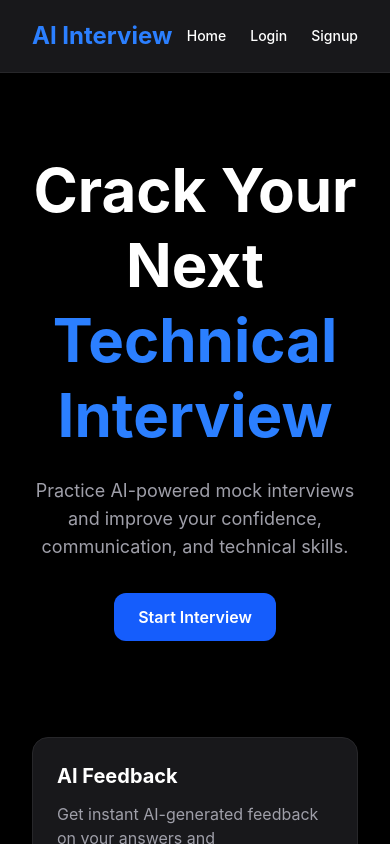
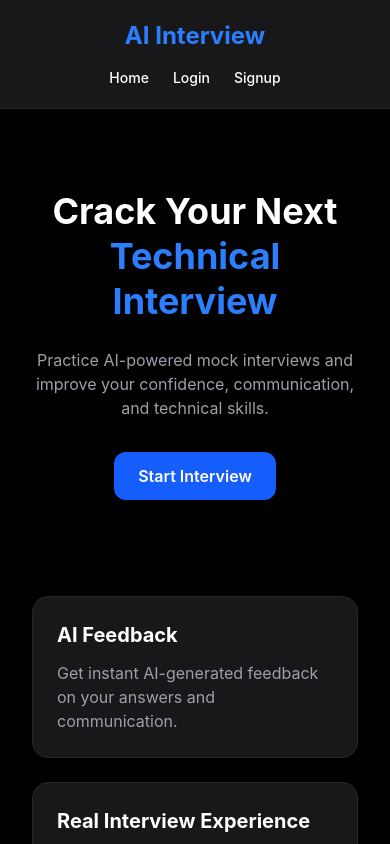
Before and after one commit to s-sandhiya-06/AI-mock-interview-platform, a React (Vite) app in the folder client/: page / in a window 390 px wide. Shown: the top 844 px of the page. Built offline with nearby package versions, Linux system fonts and the light colour scheme.

Commit message:
Improved UI responsiveness and reusable components

```diff
--- /dev/null
+++ b/client/src/components/Button.jsx
@@ -0,0 +1,9 @@
+function Button({ text }) {
+  return (
+    <button className="w-full bg-blue-600 hover:bg-blue-700 transition py-3 rounded-xl font-semibold">
+      {text}
+    </button>
+  )
+}
+
+export default Button
--- a/client/src/components/Navbar.jsx
+++ b/client/src/components/Navbar.jsx
@@ -2,7 +2,7 @@ import { Link } from 'react-router-dom'
 
 function Navbar() {
   return (
-    <nav className="flex items-center justify-between px-8 py-5 bg-zinc-900 border-b border-zinc-800">
+    <nav className="flex flex-col md:flex-row items-center justify-between px-6 md:px-8 py-5 gap-4 bg-zinc-900 border-b border-zinc-800">
       <h1 className="text-2xl font-bold text-blue-500">
         AI Interview
       </h1>
--- a/client/src/pages/Home.jsx
+++ b/client/src/pages/Home.jsx
@@ -3,12 +3,12 @@ function Home() {
     <div className="px-8 py-20">
 
       <div className="max-w-5xl mx-auto text-center">
-        <h1 className="text-6xl font-bold leading-tight">
+        <h1 className="text-4xl md:text-6xl font-bold leading-tight">
           Crack Your Next
           <span className="text-blue-500"> Technical Interview</span>
         </h1>
 
-        <p className="text-zinc-400 mt-6 text-lg">
+        <p className="text-zinc-400 mt-6 text-base md:text-lg">
           Practice AI-powered mock interviews and improve your confidence,
           communication, and technical skills.
         </p>
@@ -20,7 +20,7 @@ function Home() {
 
       <div className="grid md:grid-cols-3 gap-6 mt-24 max-w-6xl mx-auto">
 
-        <div className="bg-zinc-900 p-6 rounded-2xl border border-zinc-800">
+        <div className="bg-zinc-900 p-6 rounded-2xl border border-zinc-800 hover:border-blue-500 transition">
           <h2 className="text-xl font-bold mb-3">
             AI Feedback
           </h2>
--- a/client/src/pages/Login.jsx
+++ b/client/src/pages/Login.jsx
@@ -1,5 +1,6 @@
 import { Link } from 'react-router-dom'
 import Input from '../components/Input'
+import Button from '../components/Button'
 
 function Login() {
   return (
@@ -27,9 +28,7 @@ function Login() {
             placeholder="Enter your password"
           />
 
-          <button className="w-full bg-blue-600 hover:bg-blue-700 transition py-3 rounded-xl font-semibold">
-            Login
-          </button>
+          <Button text="Login" />
 
           <p className="text-sm text-zinc-400 text-center">
             Don’t have an account?{' '}
--- a/client/src/pages/Signup.jsx
+++ b/client/src/pages/Signup.jsx
@@ -1,5 +1,6 @@
 import Input from '../components/Input'
 import { Link } from 'react-router-dom'
+import Button from '../components/Button'
 function Signup() {
   return (
     <div className="min-h-screen flex items-center justify-center px-6">
@@ -31,9 +32,7 @@ function Signup() {
             placeholder="Create a password"
           />
 
-          <button className="w-full bg-blue-600 hover:bg-blue-700 transition py-3 rounded-xl font-semibold">
-            Signup
-          </button>
+          <Button text="Signup" />
           <p className="text-sm text-zinc-400 text-center">
   Already have an account?{' '}
   <Link
```
